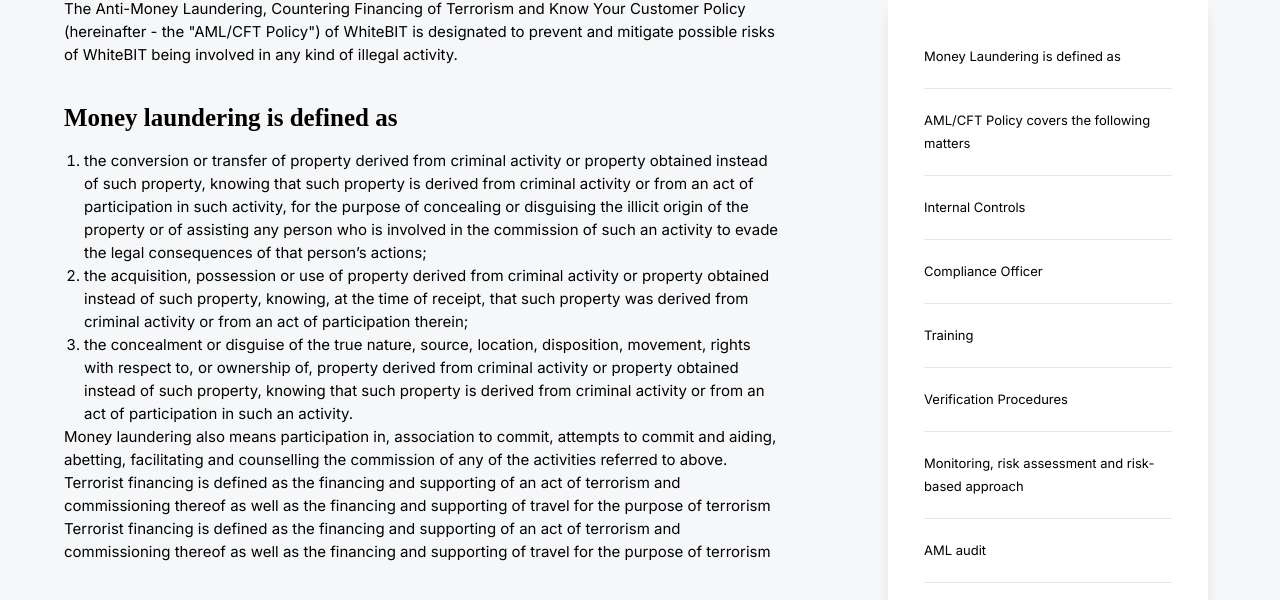
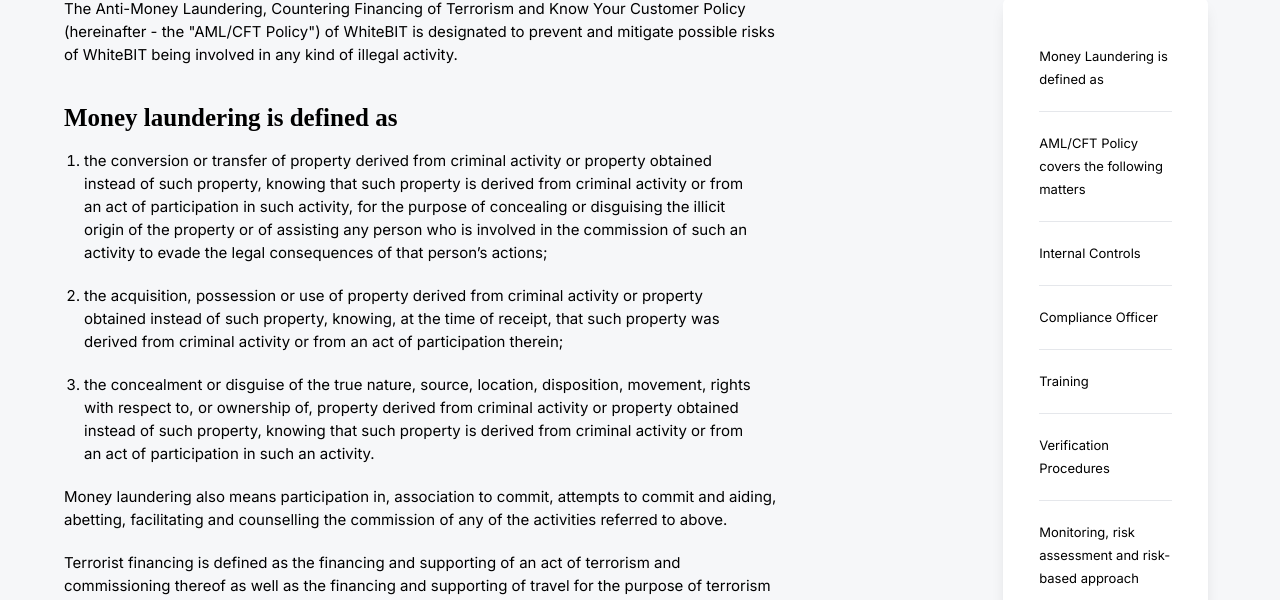
Before and after one commit to sanusiaz/whitebit-clone, a website: page src/aml-policy.html in a window 1280 px wide. Shown: the part 185-785 px from the top of the page. Drawn offline with nearby package versions, Linux system fonts and the light colour scheme; a web font is replaced by a local one.

Commit message:
whitebit

```diff
--- a/src/aml-policy.html
+++ b/src/aml-policy.html
@@ -500,25 +500,25 @@
     </header>
     <!---->
     <main class="relative w-full h-full font-Inter bg-[#F6F7F9]">
-       <section class="w-full mx-auto mt-16 pb-10 pl-16 pr-16">
+       <section class="w-full mx-auto mt-16 pb-10 pl-10 pr-10 sm:pl-14 sm:pr-14 md:pl-16 md:pr-16 lg:pl-16 lg:pr-16 ">
             <!---->
             <h1 class="font-[600] text-[50px] text-black pb-10">AML/CFT Policy</h1>
             <div class=" flex flex-row justify-between">
-                <div class="text-black font-Inter flex flex-col w-[62%] float-left">
-                    <p class="mb-10">The Anti-Money Laundering, Countering Financing of Terrorism and Know Your Customer Policy (hereinafter - the "AML/CFT Policy") of WhiteBIT is designated to prevent and mitigate possible risks of WhiteBIT being involved in any kind of illegal activity.</p>
+                <div class="text-black font-Inter flex flex-col w-full sm:w-full md:w-[62%] lg:w-[62%] xl:w-[62%] float-left">
+                    <p class="mb-10 font-Inter">The Anti-Money Laundering, Countering Financing of Terrorism and Know Your Customer Policy (hereinafter - the "AML/CFT Policy") of WhiteBIT is designated to prevent and mitigate possible risks of WhiteBIT being involved in any kind of illegal activity.</p>
 
                     <!---->
                     <div class="w-full font-Inter">
 
                         <h2 class="font-[550] text-[25px] pb-5">Money laundering is defined as</h2>
-                        <ul class="list-decimal pl-5">
-                            <li>the conversion or transfer of property derived from criminal activity or property obtained instead of such property, knowing that such property is derived from criminal activity or from an act of participation in such activity, for the purpose of concealing or disguising the illicit origin of the property or of assisting any person who is involved in the commission of such an activity to evade the legal consequences of that person’s actions;</li>
-                            <li>the acquisition, possession or use of property derived from criminal activity or property obtained instead of such property, knowing, at the time of receipt, that such property was derived from criminal activity or from an act of participation therein;</li>
-                            <li>the concealment or disguise of the true nature, source, location, disposition, movement, rights with respect to, or ownership of, property derived from criminal activity or property obtained instead of such property, knowing that such property is derived from criminal activity or from an act of participation in such an activity.</li>
+                        <ul class="list-decimal pl-5 pr-5">
+                            <li class="pb-5">the conversion or transfer of property derived from criminal activity or property obtained instead of such property, knowing that such property is derived from criminal activity or from an act of participation in such activity, for the purpose of concealing or disguising the illicit origin of the property or of assisting any person who is involved in the commission of such an activity to evade the legal consequences of that person’s actions;</li>
+                            <li class="pb-5">the acquisition, possession or use of property derived from criminal activity or property obtained instead of such property, knowing, at the time of receipt, that such property was derived from criminal activity or from an act of participation therein;</li>
+                            <li class="pb-5">the concealment or disguise of the true nature, source, location, disposition, movement, rights with respect to, or ownership of, property derived from criminal activity or property obtained instead of such property, knowing that such property is derived from criminal activity or from an act of participation in such an activity.</li>
                         </ul>
-                        <p>Money laundering also means participation in, association to commit, attempts to commit and aiding, abetting, facilitating and counselling the commission of any of the activities referred to above.</p>
-                        <p>Terrorist financing is defined as the financing and supporting of an act of terrorism and commissioning thereof as well as the financing and supporting of travel for the purpose of terrorism</p>
-                        <p>Terrorist financing is defined as the financing and supporting of an act of terrorism and commissioning thereof as well as the financing and supporting of travel for the purpose of terrorism</p>
+                        <p class="pb-5">Money laundering also means participation in, association to commit, attempts to commit and aiding, abetting, facilitating and counselling the commission of any of the activities referred to above.</p>
+                        <p class="pb-5">Terrorist financing is defined as the financing and supporting of an act of terrorism and commissioning thereof as well as the financing and supporting of travel for the purpose of terrorism</p>
+                        <p class="pb-5">Both international and local laws and regulations require WhiteBIT to implement effective internal procedures and mechanisms to prevent money laundering, terrorist financing, drug and human trafficking, proliferation of weapons of mass destruction, corruption and bribery and to take action in case of any form of suspicious activity from its Users.</p>
 
                     </div>
 
@@ -660,7 +660,7 @@
                     </div>
 
                     <!--Side menu-->
-                    <div class="fixed float-right right-0 h-full mr-[4.5rem] rounded-lg shadow-lg items-center place-content-center w-[25%] bg-white">
+                    <div class="fixed hidden sm:hidden md:block lg:block xl:block float-right right-0 h-full mr-[4.5rem] rounded-lg shadow-lg items-center place-content-center w-[16%] bg-white">
                         <ul class="p-9 overflow-scroll text-black font-Inter">
 
                             <a href="/aml-policy#money-laundering-is-defined-as"><li class="border-b-[1px] cursor-pointer font-Inter text-[13px] pb-5 pt-3 hover:bg-slate-200">Money Laundering is defined as</li></a>
```
Also changed, not shown: src/privacy-policy.html (+1 -1 lines), src/assets/css/app.css.
